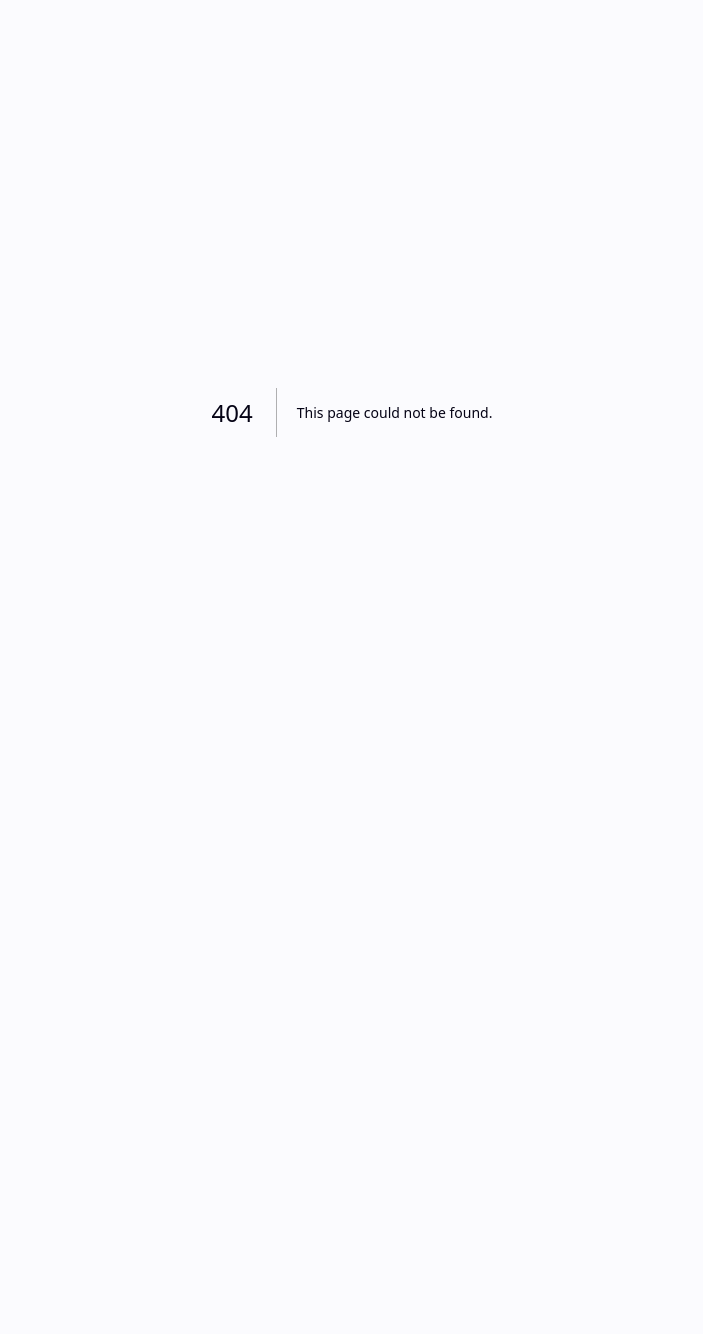
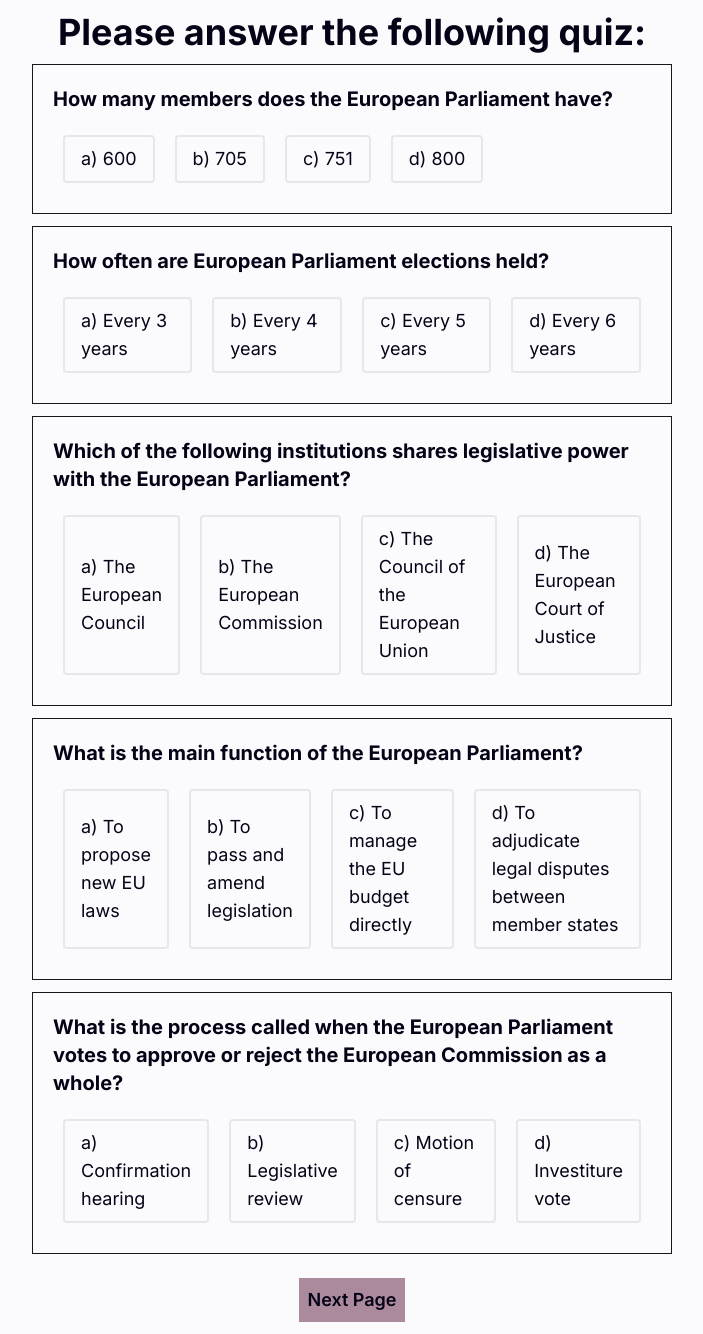
Before and after one commit to FelixHornberger/quote-and-vote, a Next.js app: page /pre-study in a window 1280 px wide. Before the commit this address had no page. Shown: the whole page, without its empty margins (288-991 px from the left). Before the commit the page ends 812 px from the top, so only its background shows below. Built offline with nearby package versions, Linux system fonts and the light colour scheme.

Commit message:
Created PreStudyPage + Answer logic
This is page where the user gets quized about the EU-Election + Parlament.

```diff
--- /dev/null
+++ b/app/pre-study/page.tsx
@@ -0,0 +1,37 @@
+import PreStudyButton from "@/components/buttons/PreStudyButton";
+import QuesitonElementPreStudy from "@/components/preStudy/QuestiomElementPreStudy";
+
+export default function Home() {
+
+
+  const question1 = "How many members does the European Parliament have?";
+  const labels1 = ["a) 600","b) 705","c) 751","d) 800"];
+
+  const question2 = "How often are European Parliament elections held?";
+  const labels2 = ["a) Every 3 years","b) Every 4 years","c) Every 5 years","d) Every 6 years"];
+
+  const question3 = "Which of the following institutions shares legislative power with the European Parliament?";
+  const labels3 = ["a) The European Council","b) The European Commission","c) The Council of the European Union","d) The European Court of Justice"];
+
+  const question4 = "What is the main function of the European Parliament?";
+  const labels4 = ["a) To propose new EU laws","b) To pass and amend legislation","c) To manage the EU budget directly","d) To adjudicate legal disputes between member states"];
+
+  const question5 = "What is the process called when the European Parliament votes to approve or reject the European Commission as a whole?";
+  const labels5 = ["a) Confirmation hearing","b) Legislative review","c) Motion of censure","d) Investiture vote"];
+
+  return (
+    <main className="flex flex-col items-center">
+      <div className="text-center place-items-center mb-3">
+        <h1>Please answer the following quiz:</h1>
+      </div>
+      <div className="w-[75%] sm:w-[50%]">
+        <QuesitonElementPreStudy question={question1} labels={labels1} answerKey="answer1"  ></QuesitonElementPreStudy>
+        <QuesitonElementPreStudy question={question2} labels={labels2} answerKey="answer2"  ></QuesitonElementPreStudy>
+        <QuesitonElementPreStudy question={question3} labels={labels3} answerKey="answer3" ></QuesitonElementPreStudy>
+        <QuesitonElementPreStudy question={question4} labels={labels4} answerKey="answer4" ></QuesitonElementPreStudy>
+        <QuesitonElementPreStudy question={question5} labels={labels5} answerKey="answer5" ></QuesitonElementPreStudy>
+      </div>
+      <PreStudyButton></PreStudyButton>
+    </main>
+  );
+}
--- /dev/null
+++ b/components/buttons/PreStudyButton.tsx
@@ -0,0 +1,36 @@
+'use client'
+import { useLikertscaleGradingStore } from '@/zustand/likertscale';
+import Link from 'next/link';
+import { useState } from 'react';
+import UserFeedback from '../UserFeedback';
+import { useQuizStore } from '@/zustand/quiz';
+
+export default function PreStudyButton(){
+
+    const [showUserFeedback, setVisbility] = useState(false);
+    const {quizData} = useQuizStore();
+
+    const handleClick = (e: React.MouseEvent) => {
+        if (quizData['answer1'] !== '' &&
+            quizData['answer2'] !== '' &&
+            quizData['answer3'] !== '' &&
+            quizData['answer4'] !== '' &&
+            quizData['answer5'] !== ''
+         ) {
+        } else {
+          setVisbility(true);
+          e.preventDefault();
+        }
+    }
+
+    return (
+        <div className='flex flex-col text-center justify-center'>
+            {showUserFeedback && <UserFeedback feedbackText='You cannot go to the next page without having stated all quizes.' />}
+            <Link href="/pre-task" passHref>
+                <button className='bg-custom-accent p-2 font-semibold my-3' onClick={handleClick}>
+                    Next Page
+                </button>
+            </Link>
+        </div>
+    );
+};
```
